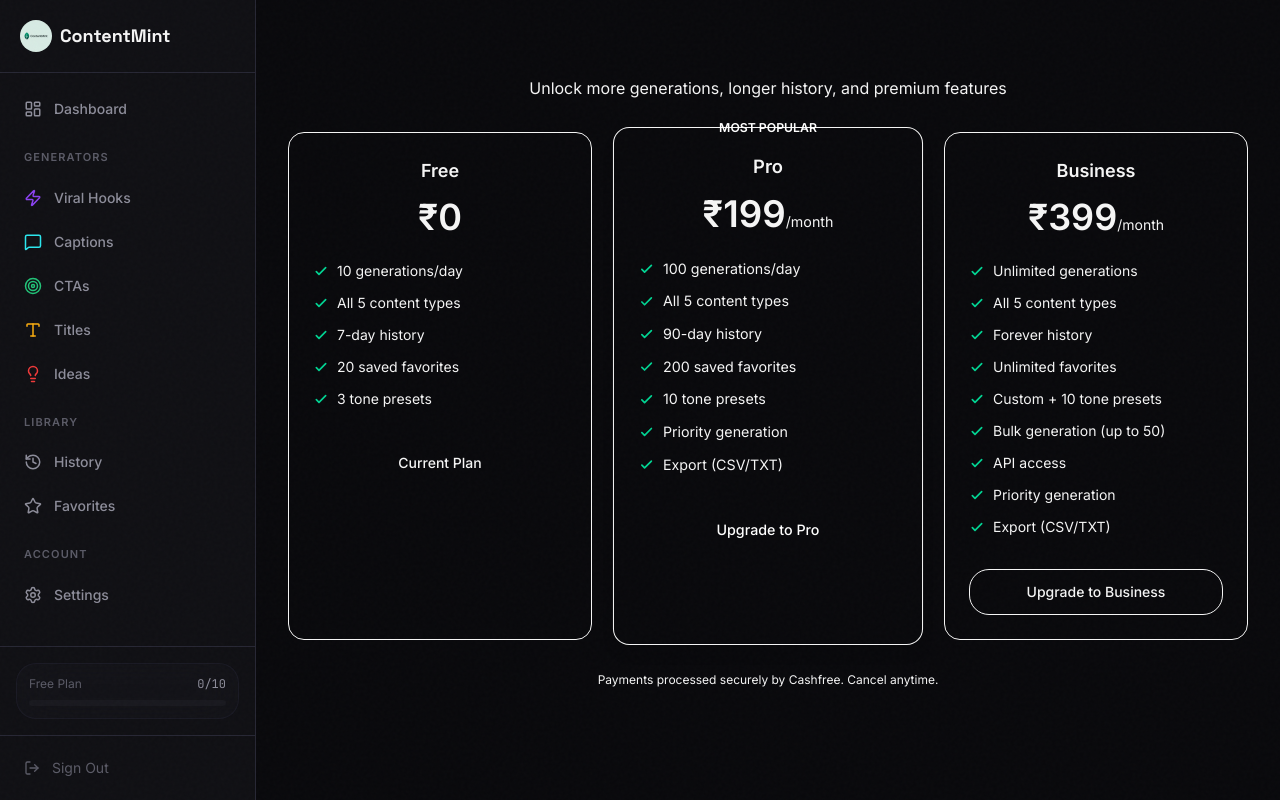
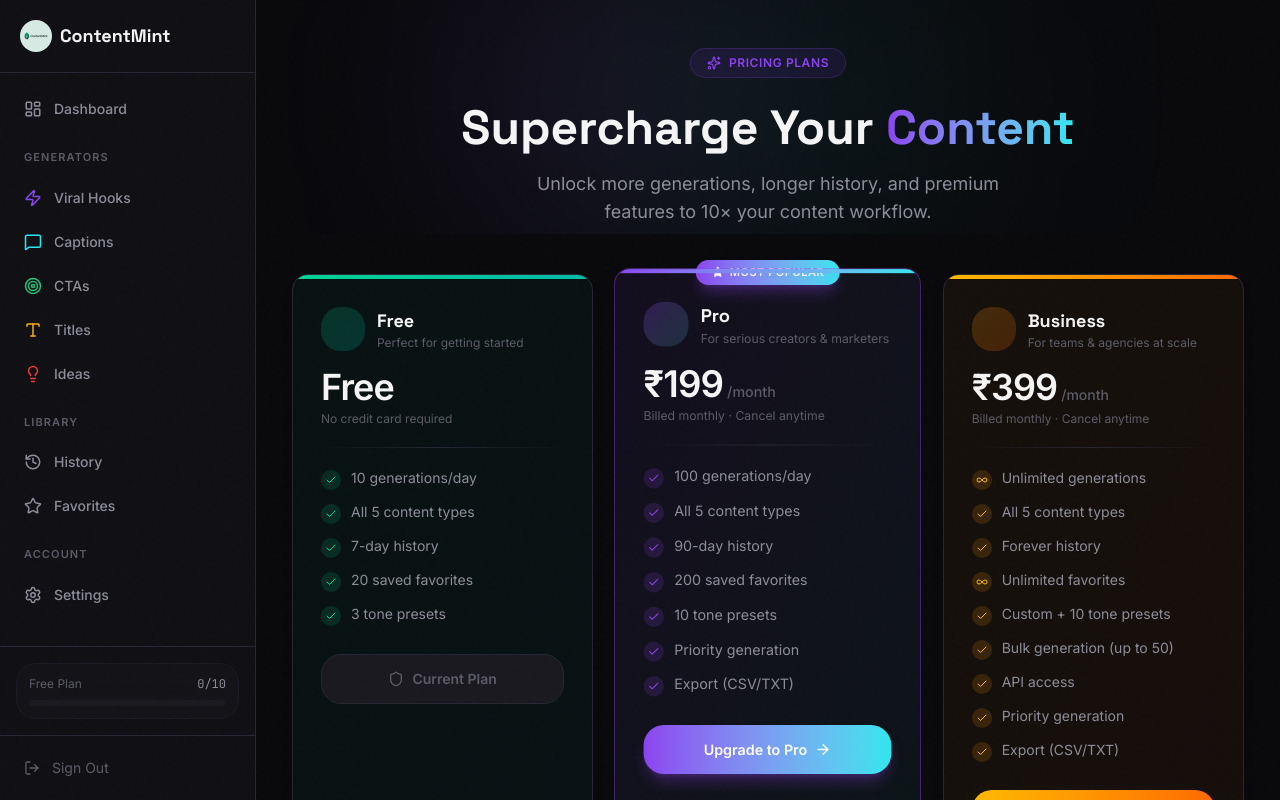
Before and after one commit to VikashMeena777/ContentMint-NovaMint, a Next.js app: page /dashboard/upgrade in a window 1280 px wide. Shown: the top 800 px of the page. Built offline with nearby package versions, Linux system fonts and the light colour scheme; no server answers.

Commit message:
Add files via upload

```diff
--- a/src/app/dashboard/upgrade/page.tsx
+++ b/src/app/dashboard/upgrade/page.tsx
@@ -1,7 +1,60 @@
 "use client";
 
 import { useState, useEffect } from "react";
+import {
+  Check,
+  Zap,
+  Crown,
+  Rocket,
+  Shield,
+  ArrowRight,
+  Loader2,
+  Star,
+  Infinity,
+  Sparkles,
+} from "lucide-react";
 import { PLANS, PlanId } from "@/lib/cashfree/plans";
+
+/* ---- Plan visual config ---- */
+const PLAN_META: Record<
+  PlanId,
+  {
+    icon: React.ReactNode;
+    gradient: string;
+    glowColor: string;
+    tagline: string;
+    badge?: string;
+    bg: string;
+    iconBg: string;
+  }
+> = {
+  free: {
+    icon: <Zap className="w-6 h-6" />,
+    gradient: "from-emerald-400 to-teal-500",
+    glowColor: "shadow-emerald-500/20",
+    tagline: "Perfect for getting started",
+    bg: "bg-gradient-to-br from-emerald-500/5 to-teal-500/5",
+    iconBg: "bg-gradient-to-br from-emerald-500/20 to-teal-500/20",
+  },
+  pro: {
+    icon: <Crown className="w-6 h-6" />,
+    gradient: "from-[hsl(var(--accent))] to-[hsl(var(--spark))]",
+    glowColor: "shadow-[hsl(var(--accent-glow))/0.25]",
+    tagline: "For serious creators & marketers",
+    badge: "MOST POPULAR",
+    bg: "bg-gradient-to-br from-[hsl(var(--accent)/0.08)] to-[hsl(var(--spark)/0.05)]",
+    iconBg:
+      "bg-gradient-to-br from-[hsl(var(--accent)/0.25)] to-[hsl(var(--spark)/0.15)]",
+  },
+  business: {
+    icon: <Rocket className="w-6 h-6" />,
+    gradient: "from-amber-400 to-orange-500",
+    glowColor: "shadow-amber-500/20",
+    tagline: "For teams & agencies at scale",
+    bg: "bg-gradient-to-br from-amber-500/5 to-orange-500/5",
+    iconBg: "bg-gradient-to-br from-amber-500/20 to-orange-500/20",
+  },
+};
 
 export default function UpgradePage() {
   const [loading, setLoading] = useState<PlanId | null>(null);
@@ -42,7 +95,6 @@ export default function UpgradePage() {
 
       const { payment_session_id } = await res.json();
 
-      // Load Cashfree JS SDK and redirect
       const cashfree = await loadCashfreeSDK();
       if (cashfree) {
         cashfree.checkout({
@@ -57,93 +109,188 @@ export default function UpgradePage() {
   }
 
   return (
-    <div className="space-y-8 animate-fade-up">
-      <div className="text-center">
-        <h1 className="text-3xl font-bold bg-gradient-to-r from-[var(--accent-primary)] to-[var(--accent-secondary)] bg-clip-text text-transparent">
-          Upgrade Your Plan
+    <div className="min-h-[80vh] space-y-10 animate-fade-up">
+      {/* ---- Hero Header ---- */}
+      <div className="relative text-center pt-4 pb-2">
+        {/* Background glow */}
+        <div className="absolute inset-0 -top-20 pointer-events-none overflow-hidden">
+          <div className="absolute top-1/2 left-1/2 -translate-x-1/2 -translate-y-1/2 w-[600px] h-[300px] bg-gradient-to-r from-[hsl(var(--accent)/0.15)] via-[hsl(var(--spark)/0.08)] to-transparent rounded-full blur-[100px]" />
+        </div>
+
+        <div className="relative">
+          <div className="inline-flex items-center gap-2 px-4 py-1.5 rounded-full bg-[hsl(var(--accent)/0.1)] border border-[hsl(var(--accent)/0.2)] text-xs font-semibold tracking-wider uppercase text-[hsl(var(--accent))] mb-5">
+            <Sparkles className="w-3.5 h-3.5" />
+            Pricing Plans
+          </div>
+
+          <h1 className="text-4xl md:text-5xl font-bold font-display text-text-primary leading-tight">
+            Supercharge Your{" "}
+            <span className="bg-gradient-to-r from-[hsl(var(--accent))] to-[hsl(var(--spark))] bg-clip-text text-transparent">
+              Content
+            </span>
           </h1>
-        <p className="text-[var(--text-muted)] mt-2">
-          Unlock more generations, longer history, and premium features
+          <p className="text-text-secondary text-lg mt-3 max-w-lg mx-auto">
+            Unlock more generations, longer history, and premium features to
+            10× your content workflow.
           </p>
         </div>
+      </div>
 
+      {/* ---- Error Alert ---- */}
       {error && (
-        <div className="mx-auto max-w-md p-4 rounded-xl bg-red-500/10 border border-red-500/30 text-red-400 text-center text-sm">
+        <div className="mx-auto max-w-md p-4 rounded-2xl bg-[hsl(var(--error)/0.1)] border border-[hsl(var(--error)/0.25)] text-[hsl(var(--error))] text-center text-sm font-medium">
           {error}
         </div>
       )}
 
-      <div className="grid md:grid-cols-3 gap-6 max-w-5xl mx-auto">
-        {(["free", "pro", "business"] as PlanId[]).map((planId) => {
+      {/* ---- Pricing Cards ---- */}
+      <div className="grid md:grid-cols-3 gap-6 max-w-5xl mx-auto px-1">
+        {(["free", "pro", "business"] as PlanId[]).map((planId, idx) => {
           const plan = PLANS[planId];
+          const meta = PLAN_META[planId];
           const isPopular = planId === "pro";
+          const isCurrent = planId === currentPlan;
 
           return (
             <div
               key={planId}
-              className={`relative rounded-2xl p-6 border transition-all duration-300 ${
-                isPopular
-                  ? "border-[var(--accent-primary)] bg-[var(--accent-primary)]/5 shadow-lg shadow-[var(--accent-primary)]/10 scale-[1.02]"
-                  : "border-[var(--border-primary)] bg-[var(--bg-secondary)]"
-              }`}
+              className="relative group"
+              style={{ animationDelay: `${idx * 100}ms` }}
             >
+              {/* Popular badge */}
               {isPopular && (
-                <div className="absolute -top-3 left-1/2 -translate-x-1/2 px-4 py-1 rounded-full text-xs font-bold bg-gradient-to-r from-[var(--accent-primary)] to-[var(--accent-secondary)] text-white">
-                  MOST POPULAR
+                <div className="absolute -top-3.5 left-1/2 -translate-x-1/2 z-10">
+                  <div className="flex items-center gap-1.5 px-4 py-1 rounded-full text-[11px] font-bold tracking-wider bg-gradient-to-r from-[hsl(var(--accent))] to-[hsl(var(--spark))] text-white shadow-lg shadow-[hsl(var(--accent-glow)/0.3)]">
+                    <Star className="w-3 h-3 fill-current" />
+                    {meta.badge}
+                  </div>
                 </div>
               )}
 
-              <div className="text-center mb-6">
-                <h3 className="text-lg font-semibold text-[var(--text-primary)]">
+              {/* Card */}
+              <div
+                className={`relative h-full rounded-2xl border overflow-hidden transition-all duration-500
+                  ${
+                    isPopular
+                      ? "border-[hsl(var(--accent)/0.4)] shadow-xl " +
+                        meta.glowColor +
+                        " scale-[1.02] z-10"
+                      : "border-[hsl(var(--border))] hover:border-[hsl(var(--border-hover)/0.4)] shadow-lg shadow-black/10"
+                  }
+                  ${meta.bg}
+                  group-hover:shadow-2xl group-hover:-translate-y-1
+                `}
+              >
+                {/* Top accent bar */}
+                <div
+                  className={`h-1 w-full bg-gradient-to-r ${meta.gradient}`}
+                />
+
+                <div className="p-7">
+                  {/* Plan icon + name */}
+                  <div className="flex items-center gap-3 mb-4">
+                    <div
+                      className={`w-11 h-11 rounded-xl ${meta.iconBg} flex items-center justify-center`}
+                    >
+                      <div
+                        className={`bg-gradient-to-r ${meta.gradient} bg-clip-text text-transparent`}
+                      >
+                        {meta.icon}
+                      </div>
+                    </div>
+                    <div>
+                      <h3 className="text-lg font-bold text-text-primary font-display">
                         {plan.name}
                       </h3>
-                <div className="mt-3">
-                  <span className="text-4xl font-bold text-[var(--text-primary)]">
+                      <p className="text-xs text-text-muted">{meta.tagline}</p>
+                    </div>
+                  </div>
+
+                  {/* Price */}
+                  <div className="flex items-baseline gap-1 mb-1">
+                    <span className="text-4xl font-extrabold text-text-primary tracking-tight">
+                      {plan.price === 0 ? (
+                        "Free"
+                      ) : (
+                        <>
                           ₹{plan.price}
+                        </>
+                      )}
                     </span>
                     {plan.price > 0 && (
-                    <span className="text-[var(--text-muted)] text-sm">
+                      <span className="text-text-muted text-sm font-medium">
                         /month
                       </span>
                     )}
                   </div>
-              </div>
+                  {plan.price > 0 && (
+                    <p className="text-xs text-text-muted mb-5">
+                      Billed monthly · Cancel anytime
+                    </p>
+                  )}
+                  {plan.price === 0 && (
+                    <p className="text-xs text-text-muted mb-5">
+                      No credit card required
+                    </p>
+                  )}
 
-              <ul className="space-y-3 mb-8">
+                  {/* Divider */}
+                  <div className="h-px w-full bg-gradient-to-r from-transparent via-[hsl(var(--border))] to-transparent mb-5" />
+
+                  {/* Features */}
+                  <ul className="space-y-3 mb-7">
                     {plan.features.map((feature, i) => (
                       <li
                         key={i}
-                    className="flex items-start gap-2 text-sm text-[var(--text-secondary)]"
+                        className="flex items-start gap-2.5 text-sm text-text-secondary"
                       >
-                    <svg
-                      className="w-4 h-4 mt-0.5 text-emerald-400 shrink-0"
-                      fill="none"
-                      viewBox="0 0 24 24"
-                      stroke="currentColor"
-                      strokeWidth={2.5}
+                        <div
+                          className={`w-5 h-5 rounded-full flex items-center justify-center shrink-0 mt-0.5 ${
+                            isPopular
+                              ? "bg-[hsl(var(--accent)/0.15)]"
+                              : planId === "business"
+                              ? "bg-amber-500/15"
+                              : "bg-emerald-500/15"
+                          }`}
                         >
-                      <path
-                        strokeLinecap="round"
-                        strokeLinejoin="round"
-                        d="M5 13l4 4L19 7"
+                          {feature.includes("Unlimited") ? (
+                            <Infinity
+                              className={`w-3 h-3 ${
+                                planId === "business"
+                                  ? "text-amber-400"
+                                  : "text-emerald-400"
+                              }`}
                             />
-                    </svg>
-                    {feature}
+                          ) : (
+                            <Check
+                              className={`w-3 h-3 ${
+                                isPopular
+                                  ? "text-[hsl(var(--accent))]"
+                                  : planId === "business"
+                                  ? "text-amber-400"
+                                  : "text-emerald-400"
+                              }`}
+                            />
+                          )}
+                        </div>
+                        <span>{feature}</span>
                       </li>
                     ))}
                   </ul>
 
-              {planId === currentPlan ? (
+                  {/* CTA Button */}
+                  {isCurrent ? (
                     <button
                       disabled
-                  className="w-full py-3 rounded-xl text-sm font-medium bg-[var(--bg-tertiary)] text-[var(--text-muted)] cursor-default"
+                      className="w-full py-3.5 rounded-xl text-sm font-semibold bg-[hsl(var(--bg-elevated))] text-text-muted border border-[hsl(var(--border))] cursor-default flex items-center justify-center gap-2"
                     >
+                      <Shield className="w-4 h-4" />
                       Current Plan
                     </button>
                   ) : planId === "free" ? (
                     <button
                       disabled
-                  className="w-full py-3 rounded-xl text-sm font-medium bg-[var(--bg-tertiary)] text-[var(--text-muted)] cursor-default"
+                      className="w-full py-3.5 rounded-xl text-sm font-semibold bg-[hsl(var(--bg-elevated))] text-text-muted border border-[hsl(var(--border))] cursor-default"
                     >
                       Free Tier
                     </button>
@@ -151,48 +298,51 @@ export default function UpgradePage() {
                     <button
                       onClick={() => handleUpgrade(planId)}
                       disabled={loading !== null}
-                  className={`w-full py-3 rounded-xl text-sm font-medium transition-all duration-200 ${
+                      className={`w-full py-3.5 rounded-xl text-sm font-semibold transition-all duration-300 flex items-center justify-center gap-2 disabled:opacity-50 disabled:cursor-not-allowed
+                        ${
                           isPopular
-                      ? "bg-gradient-to-r from-[var(--accent-primary)] to-[var(--accent-secondary)] text-white hover:opacity-90"
-                      : "bg-[var(--bg-tertiary)] text-[var(--text-primary)] hover:bg-[var(--bg-tertiary)]/80 border border-[var(--border-primary)]"
-                  } disabled:opacity-50 disabled:cursor-not-allowed`}
+                            ? "bg-gradient-to-r from-[hsl(var(--accent))] to-[hsl(var(--spark))] text-white shadow-lg shadow-[hsl(var(--accent-glow)/0.3)] hover:shadow-xl hover:shadow-[hsl(var(--accent-glow)/0.4)] hover:scale-[1.02] active:scale-[0.98]"
+                            : "bg-gradient-to-r " +
+                              meta.gradient +
+                              " text-white shadow-lg " +
+                              meta.glowColor +
+                              " hover:shadow-xl hover:scale-[1.02] active:scale-[0.98]"
+                        }
+                      `}
                     >
                       {loading === planId ? (
-                    <span className="flex items-center justify-center gap-2">
-                      <svg
-                        className="w-4 h-4 animate-spin"
-                        fill="none"
-                        viewBox="0 0 24 24"
-                      >
-                        <circle
-                          className="opacity-25"
-                          cx="12"
-                          cy="12"
-                          r="10"
-                          stroke="currentColor"
-                          strokeWidth="4"
-                        />
-                        <path
-                          className="opacity-75"
-                          fill="currentColor"
-                          d="M4 12a8 8 0 018-8V0C5.373 0 0 5.373 0 12h4z"
-                        />
-                      </svg>
+                        <>
+                          <Loader2 className="w-4 h-4 animate-spin" />
                           Processing…
-                    </span>
+                        </>
                       ) : (
-                    `Upgrade to ${plan.name}`
+                        <>
+                          Upgrade to {plan.name}
+                          <ArrowRight className="w-4 h-4" />
+                        </>
                       )}
                     </button>
                   )}
+                </div>
+              </div>
             </div>
           );
         })}
       </div>
 
-      <p className="text-center text-xs text-[var(--text-muted)]">
-        Payments processed securely by Cashfree. Cancel anytime.
-      </p>
+      {/* ---- Trust Footer ---- */}
+      <div className="text-center space-y-3 pb-6">
+        <div className="flex items-center justify-center gap-6 text-text-muted text-xs">
+          <span className="flex items-center gap-1.5">
+            <Shield className="w-3.5 h-3.5" />
+            Secure Payments
+          </span>
+          <span className="w-1 h-1 rounded-full bg-[hsl(var(--border))]" />
+          <span>Powered by Cashfree</span>
+          <span className="w-1 h-1 rounded-full bg-[hsl(var(--border))]" />
+          <span>Cancel Anytime</span>
+        </div>
+      </div>
     </div>
   );
 }
@@ -200,7 +350,6 @@ export default function UpgradePage() {
 /* ---- Cashfree JS SDK Loader ---- */
 function loadCashfreeSDK(): Promise<CashfreeInstance | null> {
   return new Promise((resolve) => {
-    // If already loaded
     if ((window as unknown as Record<string, unknown>).Cashfree) {
       const cf = (window as unknown as { Cashfree: CashfreeConstructor })
         .Cashfree;
```
Lines whose indentation alone changed are shown as unchanged.
